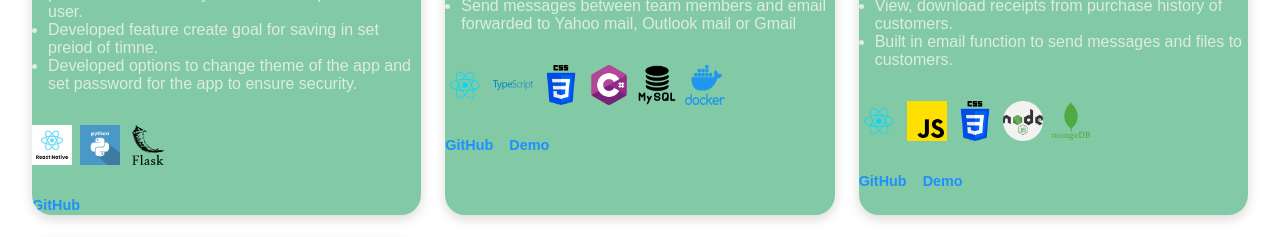
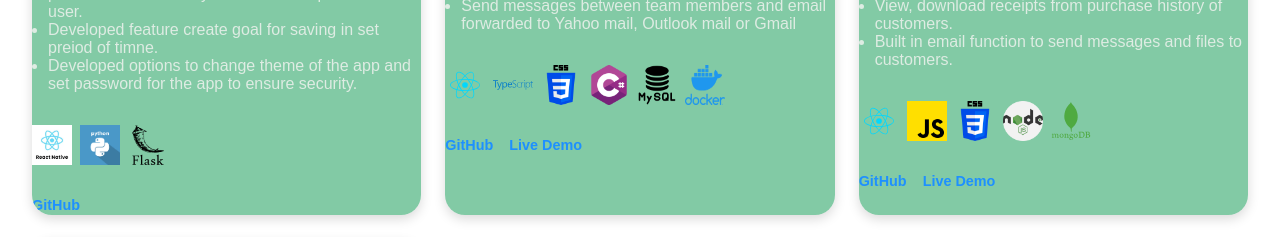
Before and after one commit to tonnguyen123/my-portfolio, a React (Create React App) app: page / in a window 1280 px wide. Shown: the part 1200-1437 px from the top of the page. Built offline with nearby package versions, Linux system fonts and the light colour scheme.

Commit message:
Update Portfolio.js

```diff
--- a/src/Portfolio.js
+++ b/src/Portfolio.js
@@ -178,13 +178,13 @@ export default function Portfolio() {
 
                 <div className="links">
                   {project.github && (
-                    <a href={project.repo} target="_blank" rel="noopener noreferrer">
+                    <a href={project.github} target="_blank" rel="noopener noreferrer">
                       GitHub
                     </a>
                   )}
                   {project.live && (
-                    <a href={project.demo} target="_blank" rel="noopener noreferrer">
-                      Demo
+                    <a href={project.live} target="_blank" rel="noopener noreferrer">
+                      Live Demo
                     </a>
                   )}
                 </div>
```
